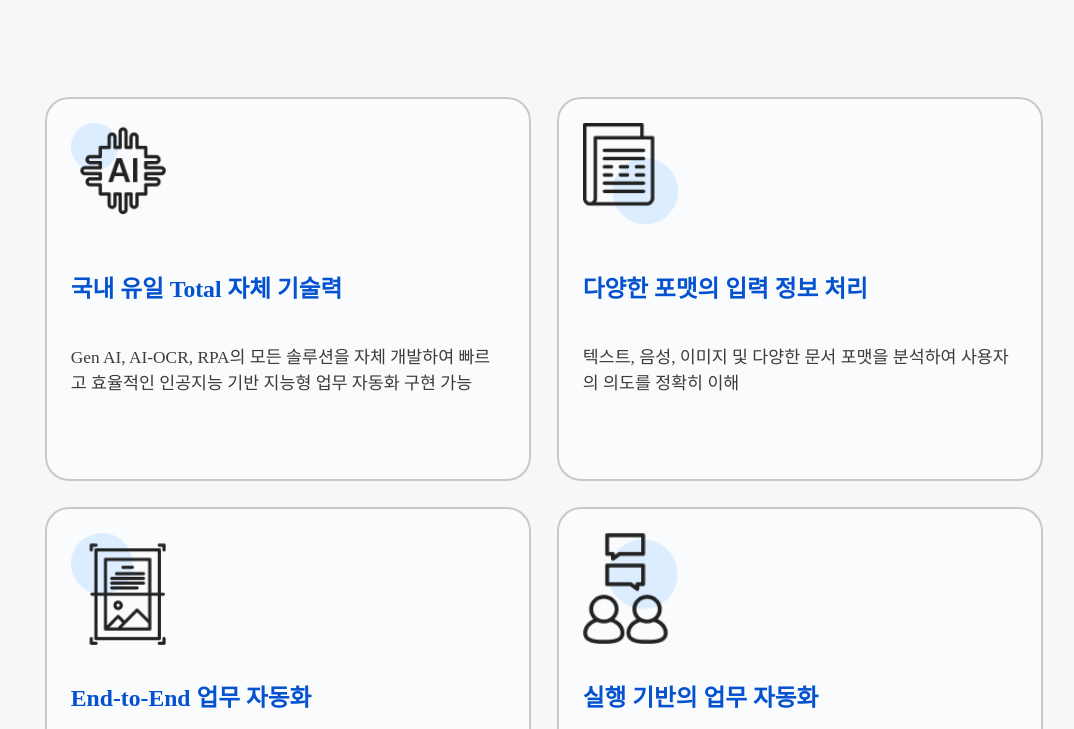
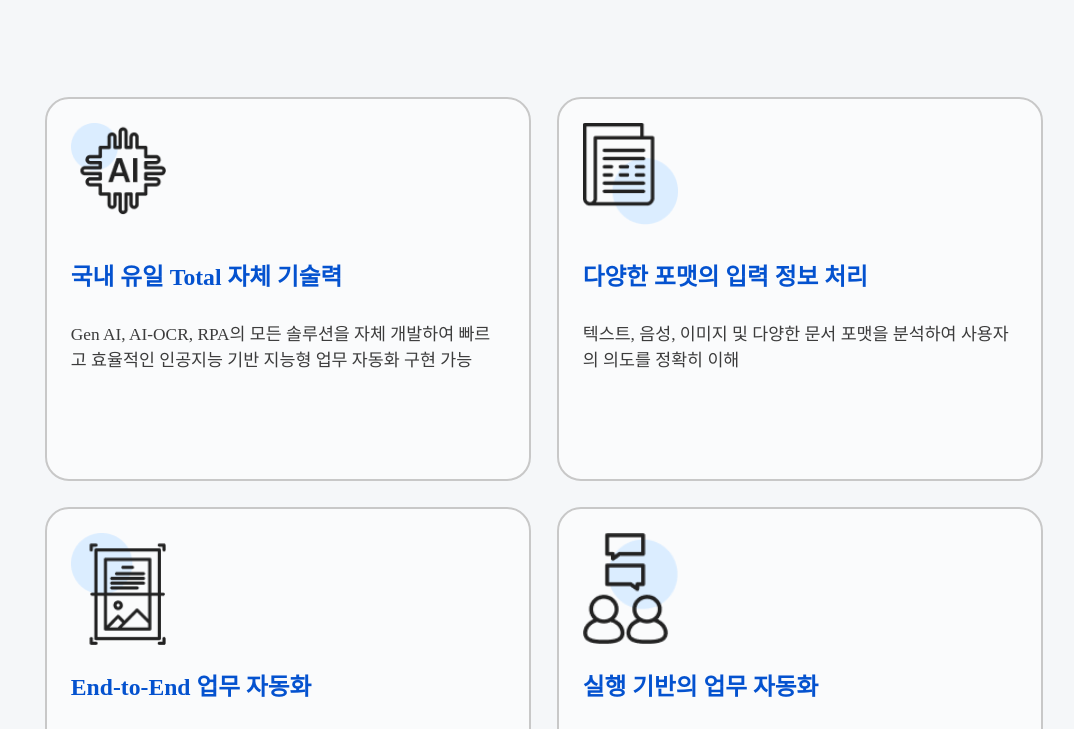
Before and after one commit to eunj25/web-test, a plain HTML site: page index.html in a window 1280 px wide. Shown: the part 2767-3496 px from the top of the page, without its empty margins (96-1170 px from the left). Drawn offline with Linux system fonts and the light colour scheme; a web font is replaced by a local one.

Commit message:
4컷 크기 변경

```diff
--- a/css/main.css
+++ b/css/main.css
@@ -291,6 +291,7 @@ section.paper .item {
   gap: 24px;
   min-height: 20vw;
   flex-wrap: nowrap;
+  align-self: stretch;
 }
 section.paper .item .icon {
   width: 95px;
@@ -304,7 +305,8 @@ section.paper .item .item-title {
 section.paper .item .item-desc {
   color: var(--Gray1100);
   font-size: var(--hd-06);
-  min-height: 110px;
+  /* min-height: 150px; */
+  min-height: 5.4167vw;
 }
 section.paper .comment {
   text-align: center;
--- a/css/responsive.css
+++ b/css/responsive.css
@@ -33,7 +33,8 @@
     font-size: var(--hd-02)
   }
   section.paper .item .item-desc {
-    font-size: var(--hd-03)
+    font-size: var(--hd-03);
+    min-height: 10.4167vw;
   }
   section.short-banner .inner {
     padding: 85px 5vw;
```
